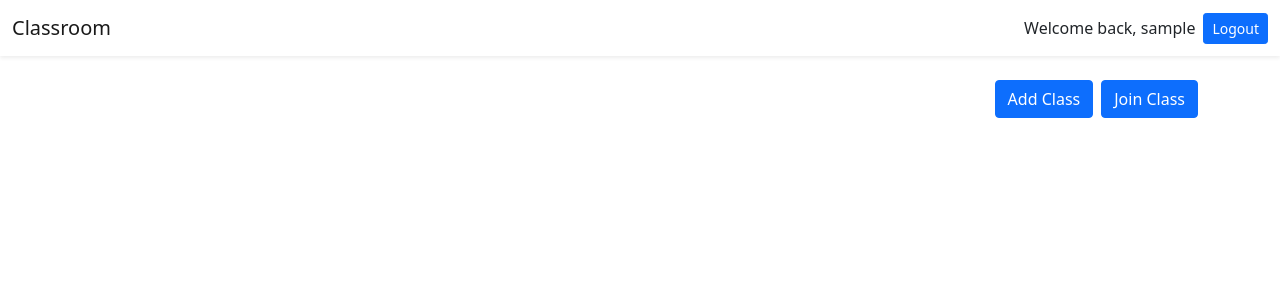
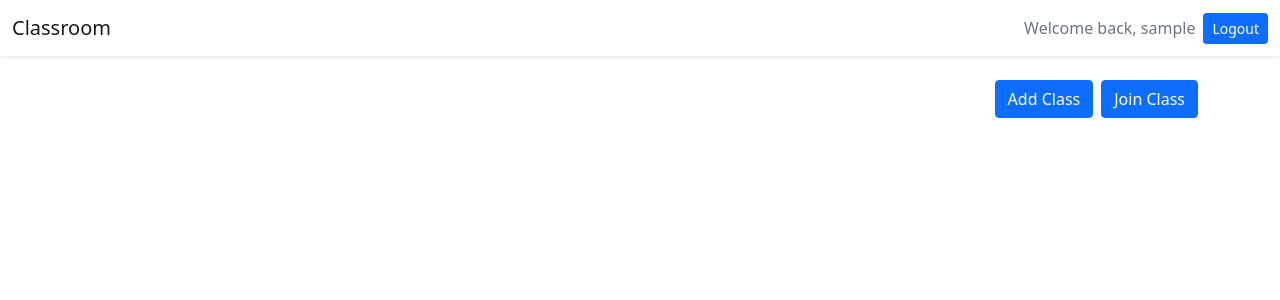
Before and after one commit to purwasadr/capstone, a Django app: page / in a window 1280 px wide. Shown: the top 300 px of the page. Run offline with Django 4.2, Linux system fonts and the light colour scheme; the visitor is signed in with stand-in values (Sample User, id 1); data that the repository does not hold is empty; parts of the project's set-up code (start-up, migrations or seed data) failed here and were passed over.

Commit message:
Change color text in nav username

```diff
--- a/classroom/templates/classroom/layout-main.html
+++ b/classroom/templates/classroom/layout-main.html
@@ -12,8 +12,8 @@
             </ul>
             {% if user.is_authenticated %}
                 <ul class="navbar-nav">
-                    <li class="nav-item d-flex flex-column justify-content-center me-2">
-                        <div>Welcome back, {{ user.username }}</div>
+                    <li class="nav-item mb-lg-0 mb-2 d-flex flex-column justify-content-center me-2">
+                        <div class="text-secondary">Welcome back, {{ user.username }}</div>
                     </li>
                     <li class="nav-item">
                         <a class="btn btn-sm btn-primary" href="{% url 'logout' %}">Logout</a>
```
